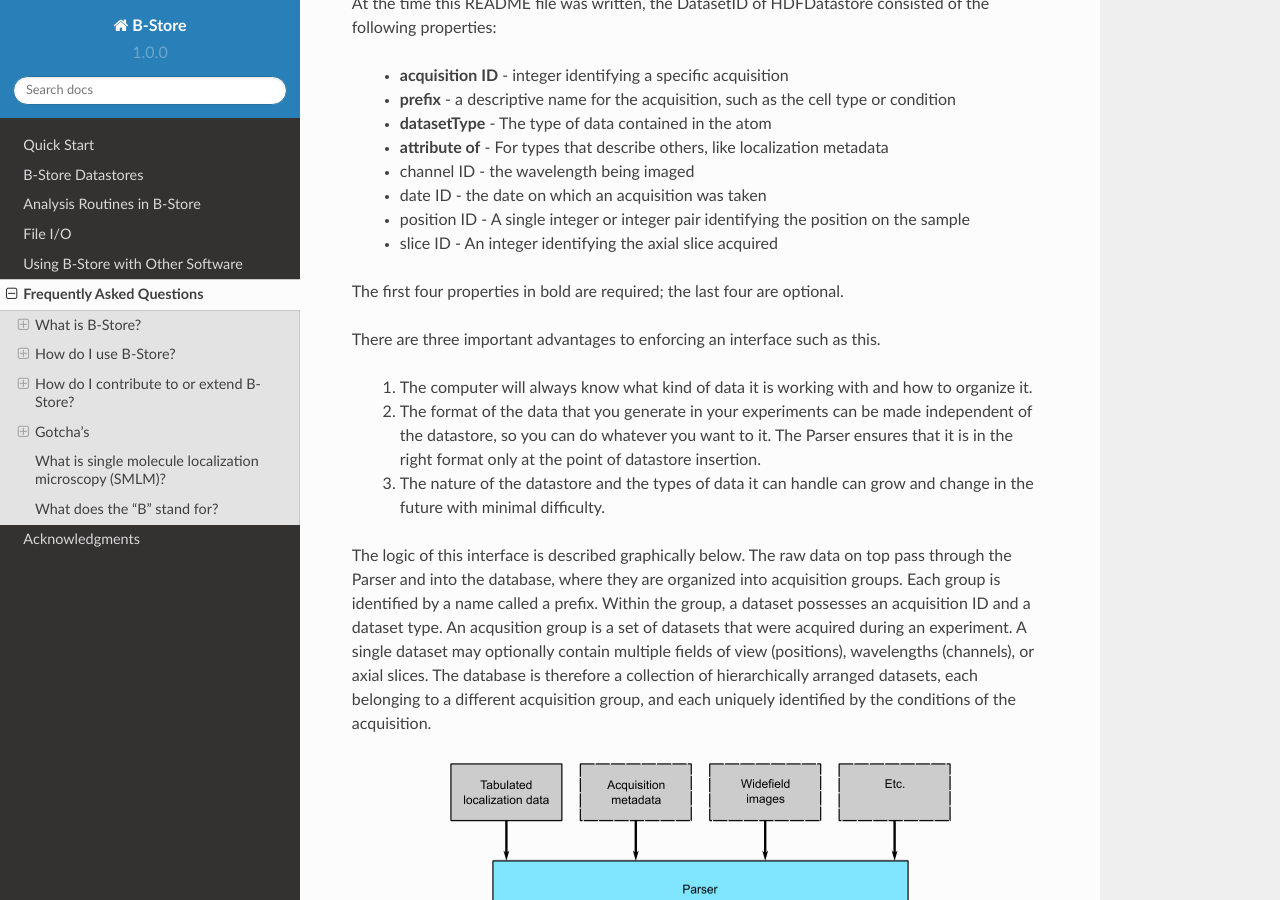
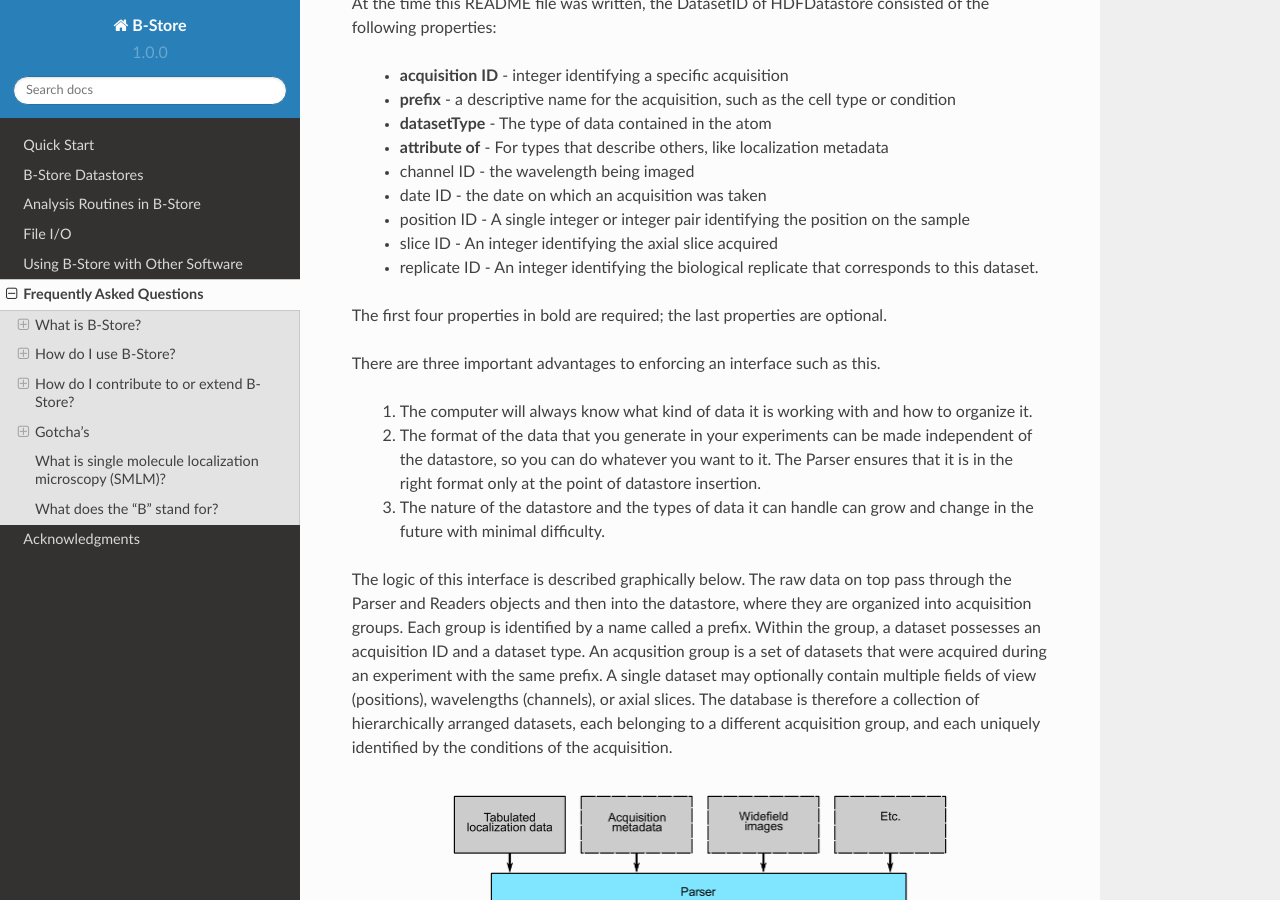
Before and after one commit to kmdouglass/bstore, a Sphinx documentation site: the page built from docs/faq.rst, in a window 1280 px wide and 900 px high, scrolled down 5334 px. Built offline with Sphinx 7.4.7 and the Read the Docs theme 2.0.0, drawn with Linux system fonts in a browser that asks for light colours; some of the changed text lies outside the part shown.

```diff
--- a/docs/faq.rst
+++ b/docs/faq.rst
@@ -280,9 +280,11 @@ HDFDatastore consisted of the following properties:
     + position ID - A single integer or integer pair identifying the
       position on the sample
     + slice ID - An integer identifying the axial slice acquired
+    + replicate ID - An integer identifying the biological replicate
+      that corresponds to this dataset.
 
-The first four properties in bold are required; the last four are
-optional.
+The first four properties in bold are required; the last properties
+are optional.
 
 There are three important advantages to enforcing an interface such as
 this.
@@ -297,16 +299,16 @@ this.
        can grow and change in the future with minimal difficulty.
 
 The logic of this interface is described graphically below. The raw
-data on top pass through the Parser and into the database, where they
-are organized into acquisition groups. Each group is identified by a
-name called a prefix. Within the group, a dataset possesses an
-acquisition ID and a dataset type. An acqusition group is a set of
-datasets that were acquired during an experiment. A single dataset may
-optionally contain multiple fields of view (positions), wavelengths
-(channels), or axial slices. The database is therefore a collection of
-hierarchically arranged datasets, each belonging to a different
-acquisition group, and each uniquely identified by the conditions of
-the acquisition.
+data on top pass through the Parser and Readers objects and then into
+the datastore, where they are organized into acquisition groups. Each
+group is identified by a name called a prefix. Within the group, a
+dataset possesses an acquisition ID and a dataset type. An acqusition
+group is a set of datasets that were acquired during an experiment
+with the same prefix. A single dataset may optionally contain multiple
+fields of view (positions), wavelengths (channels), or axial
+slices. The database is therefore a collection of hierarchically
+arranged datasets, each belonging to a different acquisition group,
+and each uniquely identified by the conditions of the acquisition.
 
 .. image:: ../images/dataset_logic.png
    :scale: 50%
```
Also changed, not shown: other parts of docs/faq.rst (+1 -2 lines), docs/database.rst (+55 -40 lines), docs/file_io.rst (+11 -11 lines), docs/quickstart.rst (+19 -7 lines), images/dataset_logic.png, images/dataset_logic.svg, 6 other files.
